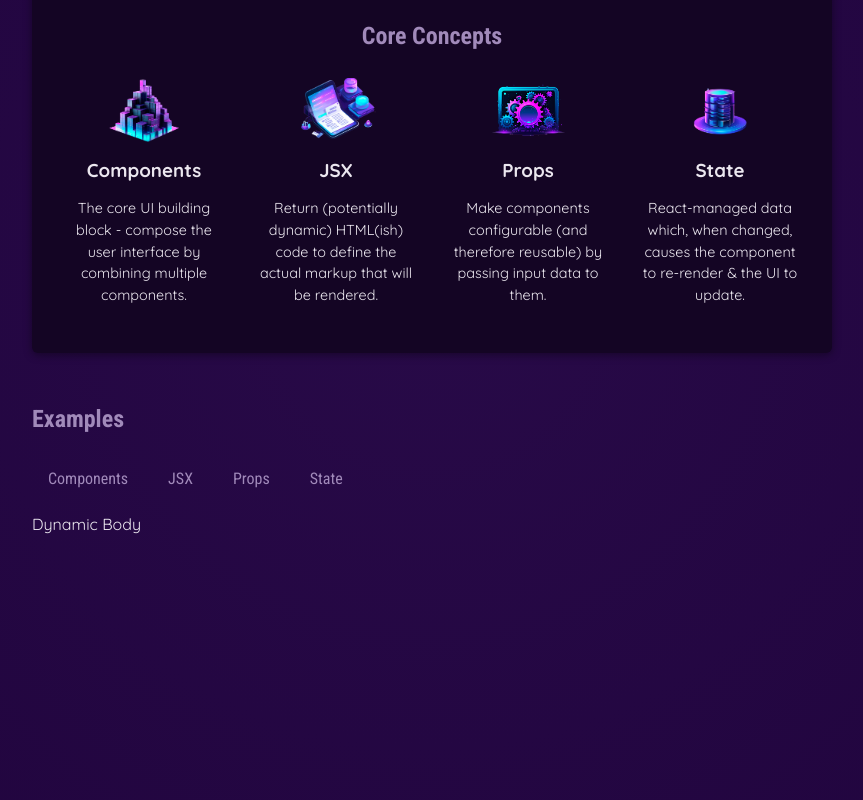
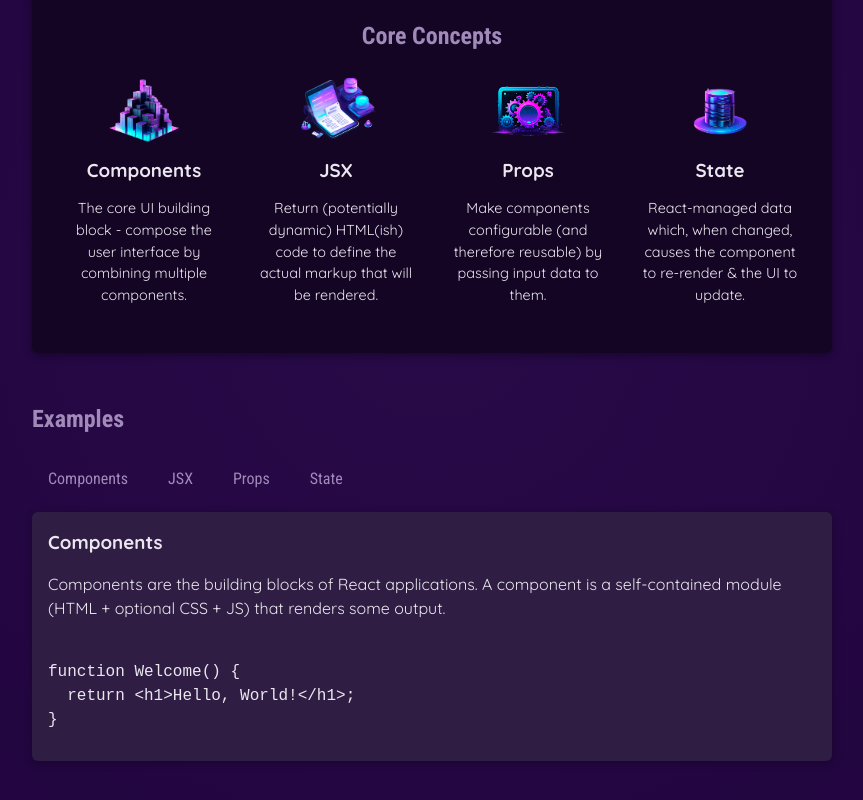
Before and after one commit to jeffreyli202/react-tutorial, a React (Vite) app: page / in a window 1280 px wide. Shown: the part 346-1146 px from the top of the page, without its empty margins (208-1071 px from the left). Built offline with nearby package versions, Linux system fonts and the light colour scheme.

Commit message:
lec 55 dynamic state changes

```diff
--- a/src/App.jsx
+++ b/src/App.jsx
@@ -1,13 +1,18 @@
 import { CORE_CONCEPTS } from "./data";
-import Header from './components/Header'
+import Header from "./components/Header";
 import CoreConcept from "./components/CoreConcept";
 import TabButton from "./components/TabButton";
+import { EXAMPLES } from './data-with-examples'
 
-function handleSelect() {
-  console.log('Hello World')
-}
+import { useState } from 'react';
 
 function App() {
+  const [ selectedTopic, setSelectedTopic] = useState('components')
+
+  function handleSelect(selectedButton) {
+    setSelectedTopic(selectedButton)
+  }
+
   return (
     <div>
       <Header />
@@ -15,21 +20,29 @@ function App() {
         <section id="core-concepts">
           <h2>Core Concepts</h2>
           <ul>
-            <CoreConcept {...CORE_CONCEPTS[0]}/>
-            <CoreConcept {...CORE_CONCEPTS[1]}/>
-            <CoreConcept {...CORE_CONCEPTS[2]}/>
-            <CoreConcept {...CORE_CONCEPTS[3]}/>
+            <CoreConcept {...CORE_CONCEPTS[0]} />
+            <CoreConcept {...CORE_CONCEPTS[1]} />
+            <CoreConcept {...CORE_CONCEPTS[2]} />
+            <CoreConcept {...CORE_CONCEPTS[3]} />
           </ul>
         </section>
-        <section id='examples'>
+        <section id="examples">
           <h2>Examples</h2>
           <menu>
-            <TabButton onSelect={handleSelect}>Components</TabButton>
-            <TabButton onSelect={handleSelect}>JSX</TabButton>
-            <TabButton onSelect={handleSelect}>Props</TabButton>
-            <TabButton onSelect={handleSelect}>State</TabButton>
+            <TabButton onSelect={() => handleSelect("components")}>Components</TabButton>
+            <TabButton onSelect={() => handleSelect("jsx")}>JSX</TabButton>
+            <TabButton onSelect={() => handleSelect("props")}>Props</TabButton>
+            <TabButton onSelect={() => handleSelect("state")}>State</TabButton>
           </menu>
-          Dynamic Body
+          <div id='tab-content'>
+            <h3>{EXAMPLES[selectedTopic].title}</h3>
+            <p>{EXAMPLES[selectedTopic].description}</p>
+            <pre>
+              <code>
+              {EXAMPLES[selectedTopic].code}
+              </code>
+            </pre>
+          </div>
         </section>
       </main>
     </div>
--- /dev/null
+++ b/src/data-with-examples.js
@@ -0,0 +1,82 @@
+import componentsImg from './assets/components.png';
+import propsImg from './assets/config.png';
+import jsxImg from './assets/jsx-ui.png';
+import stateImg from './assets/state-mgmt.png';
+
+export const CORE_CONCEPTS = [
+  {
+    image: componentsImg,
+    title: 'Components',
+    description:
+      'The core UI building block - compose the user interface by combining multiple components.',
+  },
+  {
+    image: jsxImg,
+    title: 'JSX',
+    description:
+      'Return (potentially dynamic) HTML(ish) code to define the actual markup that will be rendered.',
+  },
+  {
+    image: propsImg,
+    title: 'Props',
+    description:
+      'Make components configurable (and therefore reusable) by passing input data to them.',
+  },
+  {
+    image: stateImg,
+    title: 'State',
+    description:
+      'React-managed data which, when changed, causes the component to re-render & the UI to update.',
+  },
+];
+
+export const EXAMPLES = {
+  components: {
+    title: 'Components',
+    description:
+      'Components are the building blocks of React applications. A component is a self-contained module (HTML + optional CSS + JS) that renders some output.',
+    code: `
+function Welcome() {
+  return <h1>Hello, World!</h1>;
+}`,
+  },
+  jsx: {
+    title: 'JSX',
+    description:
+      'JSX is a syntax extension to JavaScript. It is similar to a template language, but it has full power of JavaScript (e.g., it may output dynamic content).',
+    code: `
+<div>
+  <h1>Welcome {userName}</h1>
+  <p>Time to learn React!</p>
+</div>`,
+  },
+  props: {
+    title: 'Props',
+    description:
+      'Components accept arbitrary inputs called props. They are like function arguments.',
+    code: `
+function Welcome(props) {
+  return <h1>Hello, {props.name}</h1>;
+}`,
+  },
+  state: {
+    title: 'State',
+    description:
+      'State allows React components to change their output over time in response to user actions, network responses, and anything else.',
+    code: `
+function Counter() {
+  const [isVisible, setIsVisible] = useState(false);
+
+  function handleClick() {
+    setIsVisible(true);
+  }
+
+  return (
+    <div>
+      <button onClick={handleClick}>Show Details</button>
+      {isVisible && <p>Amazing details!</p>}
+    </div>
+  );
+}`,
+  },
+};
```
